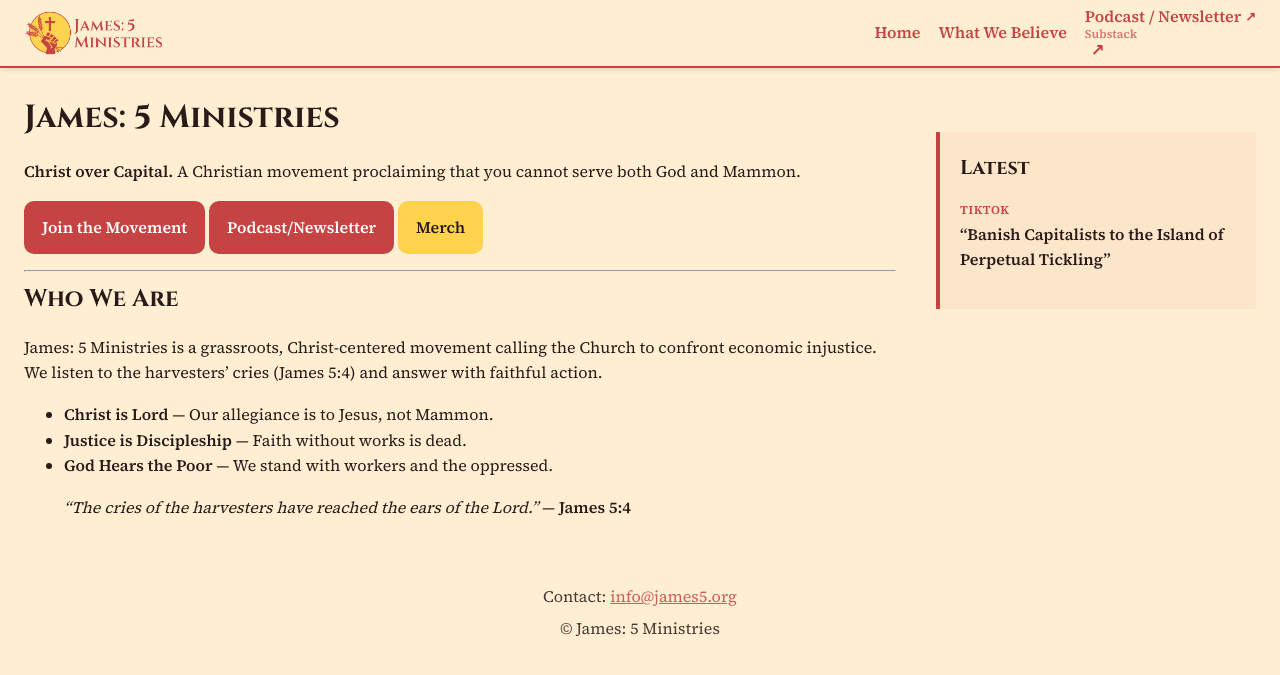
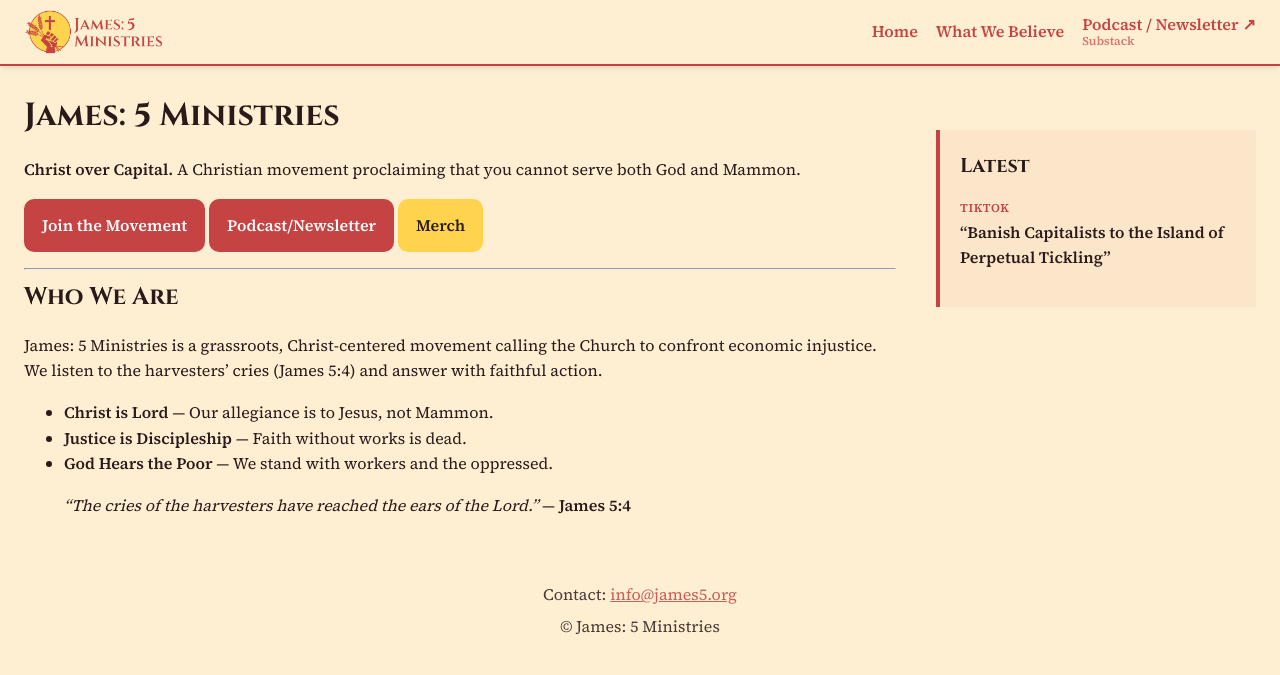
Before and after one commit to james5ministries/james5ministries.github.io, a Jekyll site: the page built from index.md, in a window 1280 px wide. Shown: the top 675 px of the page. Built offline with Jekyll 4.4.1, drawn with Linux system fonts in a browser that asks for light colours.

Commit message:
Update font size and remove external link icon
Increased font size of external arrow and removed after content from external link.

```diff
--- a/assets/style.css
+++ b/assets/style.css
@@ -49,7 +49,7 @@ a{ color:var(--red); }
 }
 
 .external-arrow{
-  font-size: 0.8em;
+  font-size: 1em;
   vertical-align: super;
 }
 
@@ -63,11 +63,6 @@ a{ color:var(--red); }
 .nav-multiline.external-link::after{
   align-self: flex-start;
   margin-left: 6px;
-}
-
-.external-link::after{
-  content: "↗";
-  font-size: 1em;
 }
 
 
```
